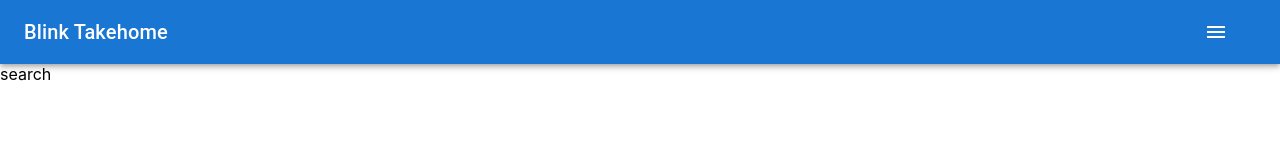
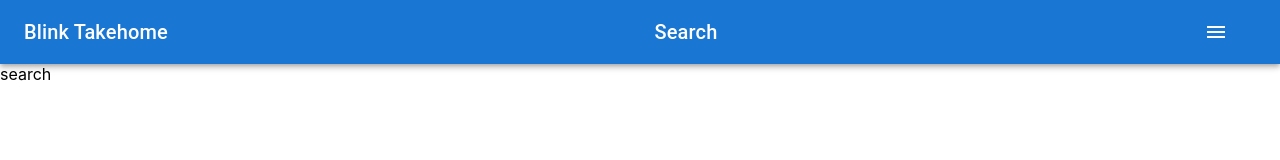
Before and after one commit to jd2rogers2/blink_takehome, a React (Create React App) app: page /drugs/search in a window 1280 px wide. Shown: the top 160 px of the page. Built offline with nearby package versions, Linux system fonts and the light colour scheme.

Commit message:
header title, favicon, html title

```diff
--- a/public/index.html
+++ b/public/index.html
@@ -24,7 +24,7 @@
       work correctly both with client-side routing and a non-root public URL.
       Learn how to configure a non-root public URL by running `npm run build`.
     -->
-    <title>React App</title>
+    <title>Blink Takehome</title>
   </head>
   <body>
     <noscript>You need to enable JavaScript to run this app.</noscript>
--- a/src/App.tsx
+++ b/src/App.tsx
@@ -4,13 +4,11 @@ import Box from '@mui/material/Box';
 
 import Search from './views/Search';
 import DrugShow from './views/DrugShow';
-import Header from './components/Header';
 
 function App() {
   return (
     <Box sx={{ flexGrow: 1 }}>
       <BrowserRouter>
-        <Header />
         <Routes>
           <Route path="/drugs/search" element={<Search />} />
           <Route path="/drugs/:drugName" element={<DrugShow />} />
--- a/src/components/Header.tsx
+++ b/src/components/Header.tsx
@@ -10,12 +10,32 @@ import MenuList from '@mui/material/MenuList';
 import ClickAwayListener from '@mui/material/ClickAwayListener';
 import Grow from '@mui/material/Grow';
 import Paper from '@mui/material/Paper';
-import { useNavigate } from "react-router-dom";
+import { useLocation, useNavigate, useParams } from "react-router-dom";
+
+const sanitizeDrugName = (drugName: string): string => {
+  return drugName;
+};
+
+const getPageTitle = (pathname: string, drugName?: string): string => {
+  if (pathname.includes('/drugs/search')) {
+    return 'Search';
+  }
+
+  if (drugName) {
+    return sanitizeDrugName(drugName);
+  }
+
+  return '';
+}
 
 function Header() {
   const [open, setOpen] = React.useState(false);
   const anchorRef = React.useRef<HTMLButtonElement>(null);
   const navigate = useNavigate();
+  const { pathname } = useLocation();
+  const { drugName } = useParams();
+
+  const pageTitle = getPageTitle(pathname, drugName);
 
   const handleToggle = () => {
     setOpen((prevOpen) => !prevOpen);
@@ -61,6 +81,9 @@ function Header() {
       <Toolbar>
         <Typography variant="h6" component="div" sx={{ flexGrow: 1 }}>
           Blink Takehome
+        </Typography>
+        <Typography variant="h6" component="div" sx={{ flexGrow: 1 }}>
+          {pageTitle}
         </Typography>
         <IconButton
           size="large"
@@ -108,7 +131,6 @@ function Header() {
             </Grow>
           )}
         </Popper>
-
       </Toolbar>
     </AppBar>
   );
--- a/src/views/DrugShow.tsx
+++ b/src/views/DrugShow.tsx
@@ -1,8 +1,11 @@
 import React from 'react';
+
+import Header from '../components/Header';
 
 function DrugShow() {
   return (
     <div>
+      <Header />
       drug show
     </div>
   );
--- a/src/views/Search.tsx
+++ b/src/views/Search.tsx
@@ -1,8 +1,11 @@
 import React from 'react';
+
+import Header from '../components/Header';
 
 function Search() {
   return (
     <div>
+      <Header />
       search
     </div>
   );
```
Also changed, not shown: 1 other file (tests, documents, lock files or other folders).
